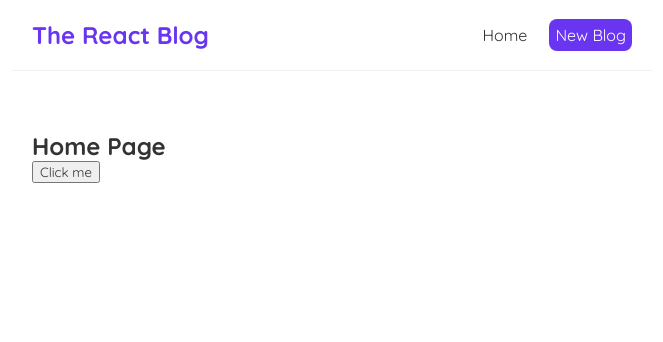
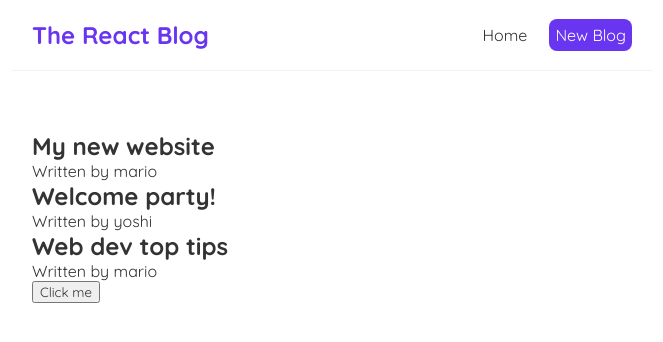
Before and after one commit to 8Pedro8/React-Blog-with-JSON-Server, a React (Vite) app: page / in a window 1280 px wide. Shown: the top 342 px of the page, without its empty margins (308-971 px from the left). Built offline with nearby package versions, Linux system fonts and the light colour scheme.

Commit message:
Add and preview sample blog content

```diff
--- a/src/Home.jsx
+++ b/src/Home.jsx
@@ -1,4 +1,12 @@
+import { useState } from "react";
+
 const Home = () => {
+
+    const [blogs, setBlogs] = useState([
+        { title: 'My new website', body: 'lorem ipsum...', author: 'mario', id: 1 },
+        { title: 'Welcome party!', body: 'lorem ipsum...', author: 'yoshi', id: 2 },
+        { title: 'Web dev top tips', body: 'lorem ipsum...', author: 'mario', id: 3 }
+    ])
 
     const handleClick = (name, e) => {
         console.log('hello ' + name, e.target);
@@ -6,7 +14,12 @@
 
     return (
         <div className="home">
-            <h2>Home Page</h2>
+            {blogs.map((blog) => (
+                <div className="blog-preview" key={blog.id}>
+                    <h2>{ blog.title }</h2>
+                    <p>Written by {blog.author}</p>
+                </div>
+            ))}
             <button onClick={(e) => handleClick('Naruto', e)}>Click me</button>
         </div>
      );
```
